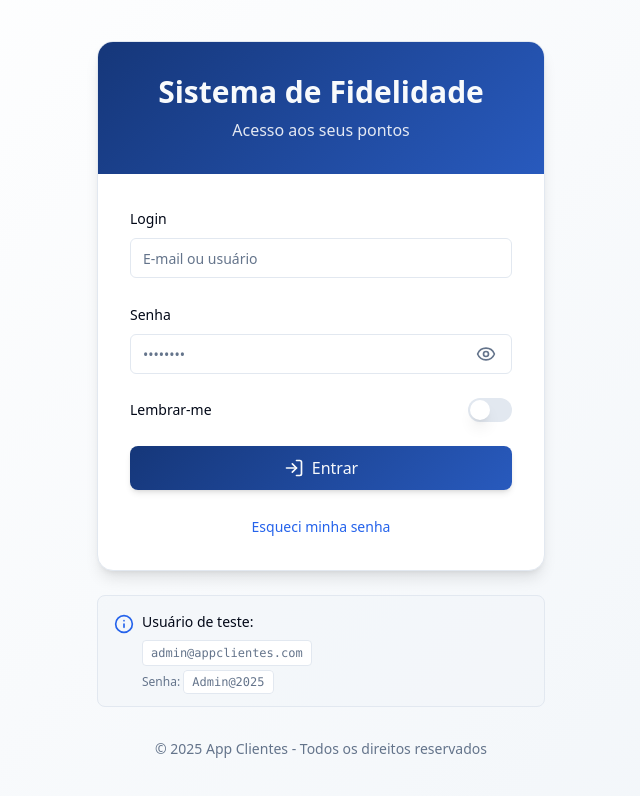
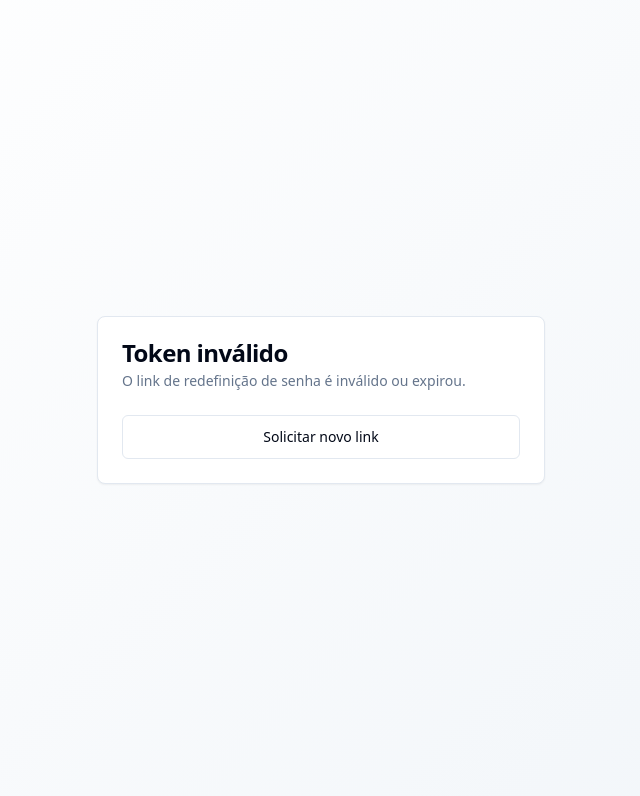
Before and after one commit to Immaculata-Digital/app-cliente, a React (Vite) app: page /redefinir-senha in a window 1280 px wide. Before the commit this address led to /login. Shown: the top 796 px of the page, without its empty margins (319-959 px from the left). Built offline with nearby package versions, Linux system fonts and the light colour scheme; no server answers; the HTML template or start-up script is replaced by a standard one.

Commit message:
Refactor: Update auth routes to Portuguese

```diff
--- a/src/pages/Login.tsx
+++ b/src/pages/Login.tsx
@@ -199,7 +199,7 @@ const Login = () => {
             {/* Link Esqueci minha senha */}
             <div className="text-center">
               <Link
-                to="/forgot-password"
+                to="/esqueci-senha"
                 className="text-sm text-primary hover:text-primary/80 transition-colors font-medium"
               >
                 Esqueci minha senha
--- a/src/pages/ResetPassword.tsx
+++ b/src/pages/ResetPassword.tsx
@@ -73,7 +73,7 @@ const ResetPassword = () => {
           </CardHeader>
           <CardFooter>
             <Button asChild variant="outline" className="w-full">
-              <Link to="/forgot-password">
+              <Link to="/esqueci-senha">
                 Solicitar novo link
               </Link>
             </Button>
--- a/src/routes/index.tsx
+++ b/src/routes/index.tsx
@@ -22,8 +22,8 @@ export const AppRoutes = () => {
       <Routes>
         {/* Public routes */}
         <Route path="/login" element={<Login />} />
-        <Route path="/forgot-password" element={<ForgotPassword />} />
-        <Route path="/reset-password" element={<ResetPassword />} />
+        <Route path="/esqueci-senha" element={<ForgotPassword />} />
+        <Route path="/redefinir-senha" element={<ResetPassword />} />
 
         {/* Main route - Client Area */}
         <Route
```
